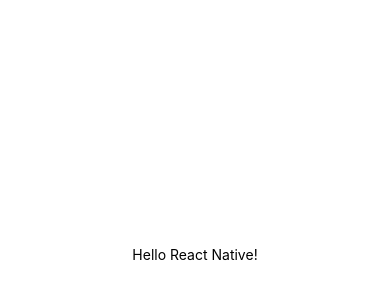
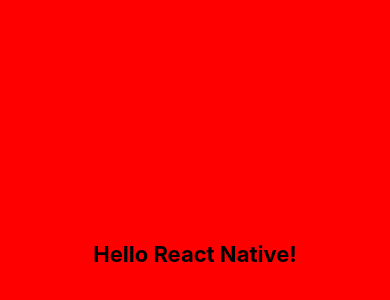
Before and after one commit to KrisMazzini/eSports-mobile, a React Native app: screen / in a window 390 px wide. Shown: the part 168-468 px from the top of the page. Built offline with nearby package versions, Linux system fonts and the light colour scheme.

Commit message:
adjust styles

```diff
--- a/App.tsx
+++ b/App.tsx
@@ -4,7 +4,7 @@
 export default function App() {
   return (
     <View style={styles.container}>
-      <Text>Hello React Native!</Text>
+      <Text style={styles.title}>Hello React Native!</Text>
       <StatusBar style="auto" />
     </View>
   );
@@ -13,8 +13,13 @@
 const styles = StyleSheet.create({
   container: {
     flex: 1,
-    backgroundColor: '#fff',
+    backgroundColor: '#f00',
     alignItems: 'center',
     justifyContent: 'center',
   },
+  title: {
+    color: '#000',
+    fontSize: 22,
+    fontWeight: 'bold'
+  }
 });
```
